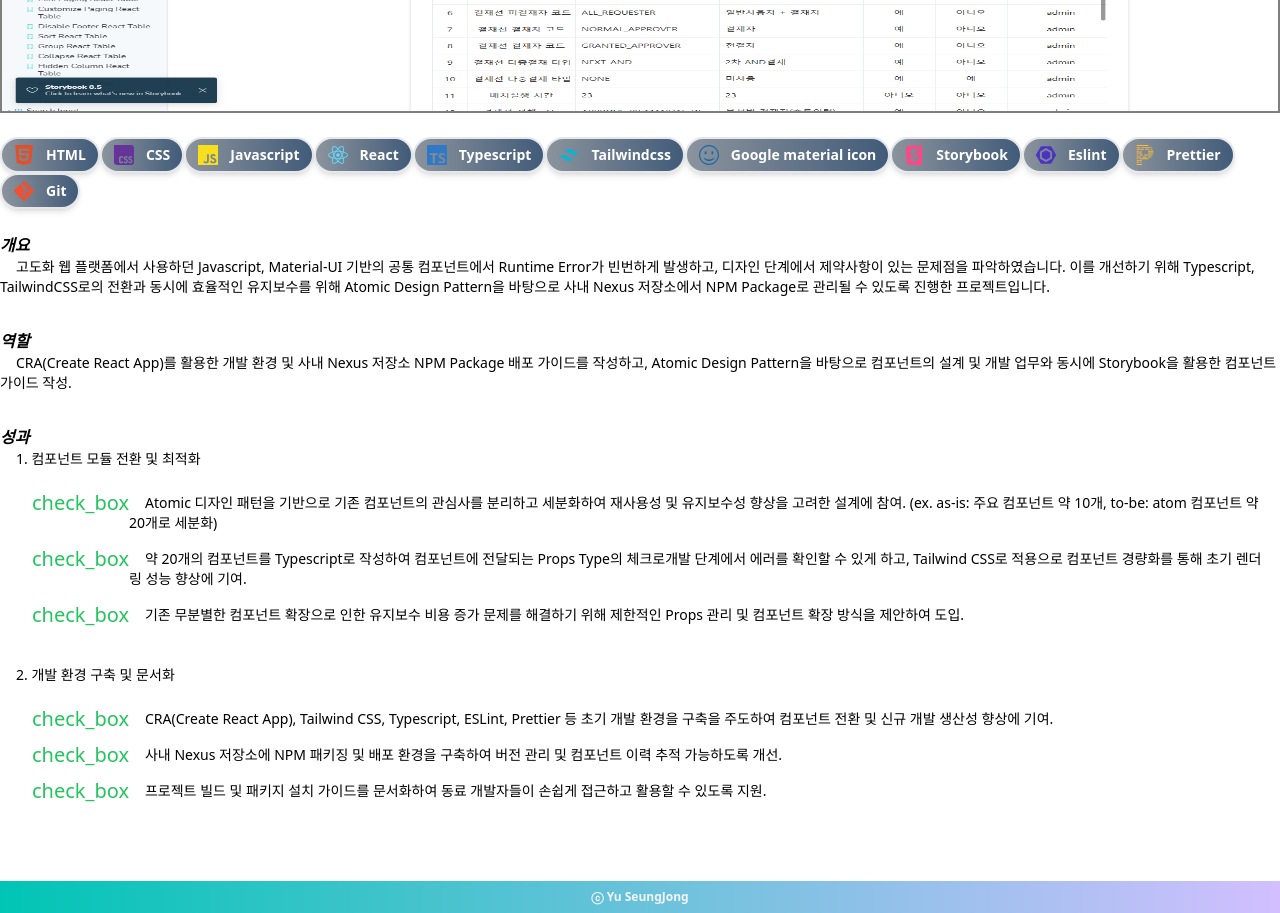
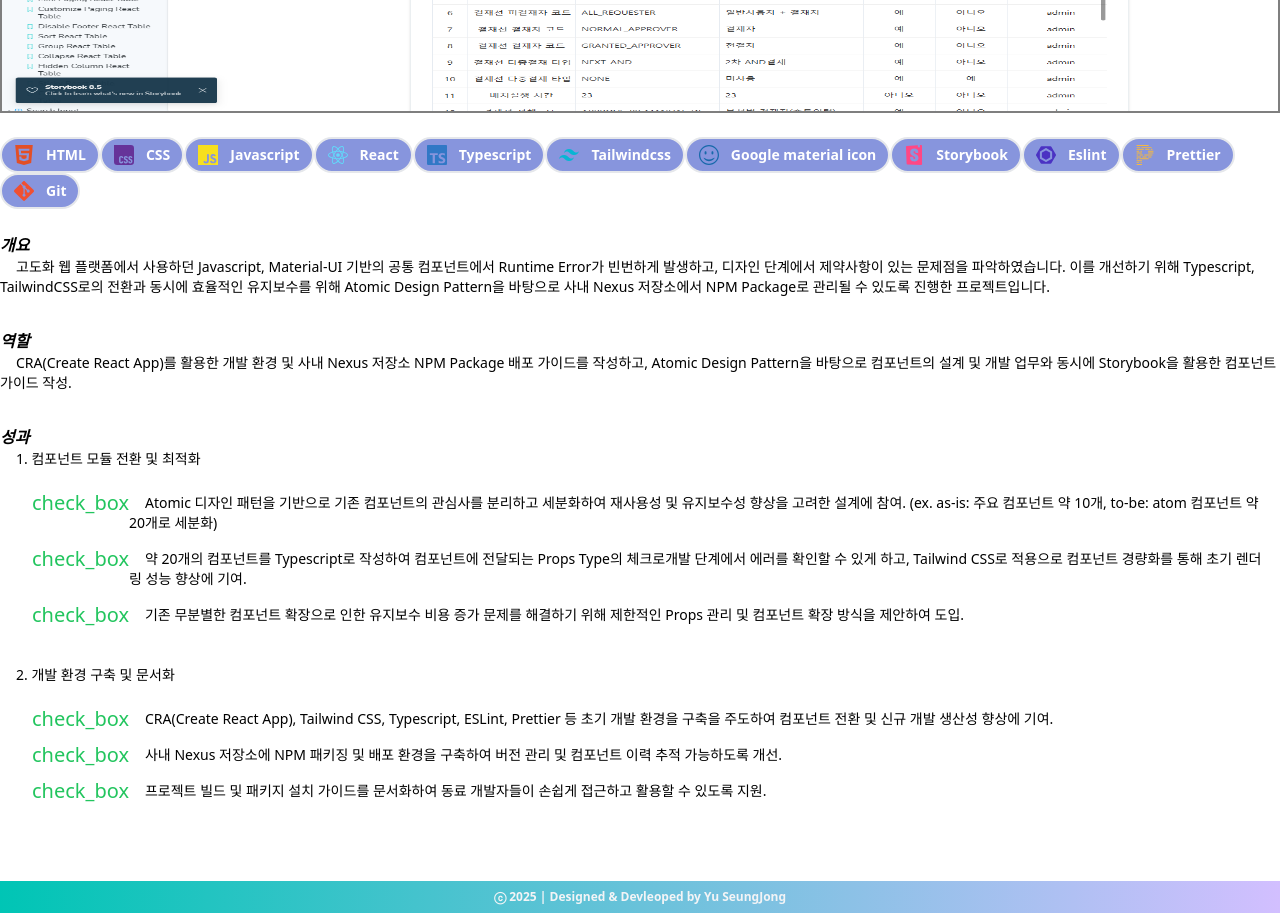
Before and after one commit to anewpotato/portfolio-front, a Next.js app: page /projects/0 in a window 1280 px wide. Shown: the part 440-1353 px from the top of the page. Built offline with nearby package versions, Linux system fonts and the light colour scheme.

Commit message:
chore: icon 색상 변경 및 버그 수정.

```diff
--- a/src/components/Etc/EtcDetail/index.tsx
+++ b/src/components/Etc/EtcDetail/index.tsx
@@ -6,7 +6,7 @@ export default function EtcDetail({ label, content }: EtcInformationType) {
       <div className="basis-1/6 text-2xl font-bold">{label}</div>
       <div className="flex flex-col basis-5/6 px-3 py-1 ">
         {content.map(({ key, contents, period }, index) => (
-          <div className={index !== 0 && 'mt-5'}>
+          <div key={key} className={index !== 0 ? 'mt-5' : ''}>
             <span className="text-sm font-semibold text-gray-400">
               {period}
             </span>
--- a/src/components/Etc/index.tsx
+++ b/src/components/Etc/index.tsx
@@ -6,7 +6,7 @@ export default function Etc() {
   return (
     <div className="w-full h-fit grid grid-cols-2 gap-y-8 items-start">
       {etcInformation.map(({ label, content }: EtcInformationType) => (
-        <EtcDetail label={label} content={content} />
+        <EtcDetail key={label} label={label} content={content} />
       ))}
     </div>
   );
--- a/src/components/Footer/index.tsx
+++ b/src/components/Footer/index.tsx
@@ -1,5 +1,9 @@
 import '@styles/footer.scss';
 
 export default function Footer() {
-  return <footer className="footer">ⓒ Yu SeungJong</footer>;
+  return (
+    <footer className="footer">
+      ⓒ 2025 | Designed & Devleoped by Yu SeungJong
+    </footer>
+  );
 }
--- a/src/components/Skills/SkillChip/index.tsx
+++ b/src/components/Skills/SkillChip/index.tsx
@@ -6,7 +6,7 @@ type SkillChipPropsType = {
 
 export default function SkillChip({ label }: SkillChipPropsType) {
   return (
-    <span className="w-fit py-1.5 justify-between flex gap-3 border-2 rounded-full bg-gradient-to-r from-[#485563a1] to-[#415b79] shadow-md text-white font-semibold text-sm">
+    <span className="w-fit py-1.5 justify-between flex gap-3 border-2 rounded-full bg-[#8795dd] text-white font-semibold text-sm">
       <Image
         alt=""
         className="ml-3"
```
